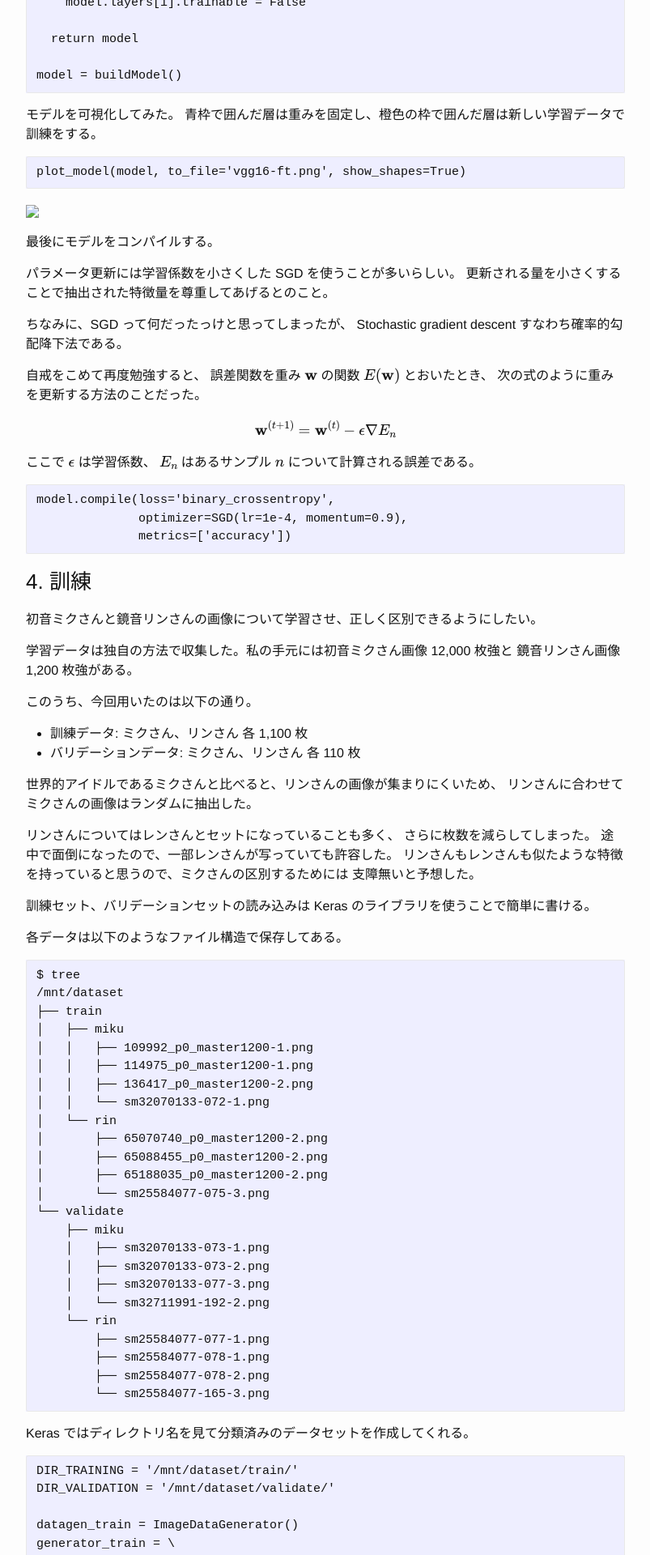
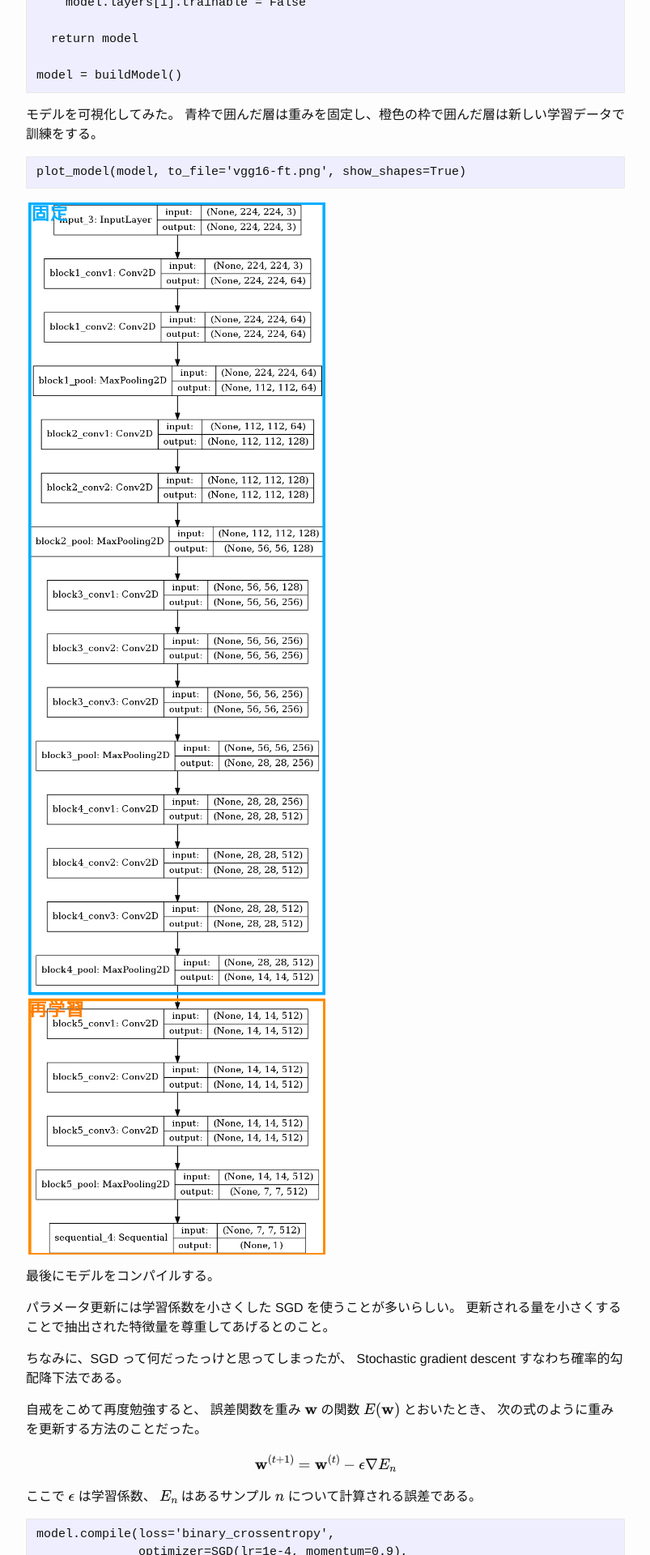
Before and after one commit to kikei/kikei.github.io, a Jekyll site: the page built from _posts/2018-08-07-vgg16-2.md, in a window 1280 px wide. Shown: the part 2253-4173 px from the top of the page at 81% size, without its empty margins (238-1041 px from the left). Built offline with Jekyll 4.4.1, drawn with Linux system fonts in a browser that asks for light colours; formulas are drawn with MathJax 3.

Commit message:
fix image url in the post for fine-tuning

````diff
--- a/_posts/2018-08-07-vgg16-2.md
+++ b/_posts/2018-08-07-vgg16-2.md
@@ -116,7 +116,7 @@ model = buildModel()
 plot_model(model, to_file='vgg16-ft.png', show_shapes=True)
 ```
 
-<img src="../images/plots/2018-08-07-vgg16-ft.png" width="50%" />
+<img src="/images/plots/2018-08-07-vgg16-ft.png" width="50%" />
 
 最後にモデルをコンパイルする。
 
@@ -231,11 +231,11 @@ hist = model.fit_generator(generator_train,
 20 エポックしか訓練していないが、バリデーション損失が横這いになっているので
 このままの手法だとほぼ限界の性能に達してしまっていると思われる。
 
-![図 4.1. Learning curve](../images/plots/2018-08-07-mikurin1_loss.png)
+![図 4.1. Learning curve](/images/plots/2018-08-07-mikurin1_loss.png)
 
 *図 4.1. Fine-tuning による学習曲線*
 
-![図 4.2. Accuracy](../images/plots/2018-08-07-mikurin1_acc.png)
+![図 4.2. Accuracy](/images/plots/2018-08-07-mikurin1_acc.png)
 
 *図 4.2. Fine-tuning による精度推移*
 
@@ -249,7 +249,7 @@ hist = model.fit_generator(generator_train,
 
 #### その1 ミクさん 正解！
 
-![Miku #1](../images/plots/2018-08-05-miku1.jpg)
+![Miku #1](/images/plots/2018-08-05-miku1.jpg)
 
 ```
 print('{pred:.5f}'.format(pred=pred[0,0]))
@@ -262,7 +262,7 @@ print('{pred:.5f}'.format(pred=pred[0,0]))
 
 #### その2 ミクさん 正解！
 
-![Miku #2](../images/plots/2018-08-05-miku2.jpg)
+![Miku #2](/images/plots/2018-08-05-miku2.jpg)
 
 ```
 print('{pred:.5f}'.format(pred=pred[1,0]))
@@ -275,7 +275,7 @@ print('{pred:.5f}'.format(pred=pred[1,0]))
 
 #### その3 ミクさん 正解！
 
-![Miku #3](../images/plots/2018-08-07-miku3.png)
+![Miku #3](/images/plots/2018-08-07-miku3.png)
 
 ```
 print('{pred:.5f}'.format(pred=pred[2,0]))
@@ -288,7 +288,7 @@ print('{pred:.5f}'.format(pred=pred[2,0]))
 
 #### その4 ミクさん 正解！
 
-![Miku #4](../images/plots/2018-08-07-miku4.jpg)
+![Miku #4](/images/plots/2018-08-07-miku4.jpg)
 
 ```
 print('{pred:.5f}'.format(pred=pred[3,0]))
@@ -301,7 +301,7 @@ print('{pred:.5f}'.format(pred=pred[3,0]))
 
 #### その5 リンさん 不正解
 
-![Rin #1](../images/plots/2018-08-07-rin1.jpg)
+![Rin #1](/images/plots/2018-08-07-rin1.jpg)
 
 ```
 print('{pred:.5f}'.format(pred=pred[4,0]))
@@ -317,7 +317,7 @@ print('{pred:.5f}'.format(pred=pred[4,0]))
 
 #### その6 リンさん 正解！
 
-![Rin #2](../images/plots/2018-08-07-rin2.jpg)
+![Rin #2](/images/plots/2018-08-07-rin2.jpg)
 
 ```
 print('{pred:.5f}'.format(pred=pred[5,0]))
@@ -330,7 +330,7 @@ print('{pred:.5f}'.format(pred=pred[5,0]))
 
 #### その7 リンさん 正解！
 
-![Rin #3](../images/plots/2018-08-07-rin3.jpg)
+![Rin #3](/images/plots/2018-08-07-rin3.jpg)
 
 ```
 print('{pred:.5f}'.format(pred=pred[6,0]))
@@ -343,7 +343,7 @@ print('{pred:.5f}'.format(pred=pred[6,0]))
 
 #### その8 リンさん 正解！
 
-![Rin #4](../images/plots/2018-08-07-rin4.jpg)
+![Rin #4](/images/plots/2018-08-07-rin4.jpg)
 
 ```
 print('{pred:.5f}'.format(pred=pred[7,0]))
@@ -372,16 +372,16 @@ $ y < 0.5 $ ならばミクさん判定、 $ y > 0.5 $ ならばリンさん判
 <table width="100%">
  <tr>
   <td>
-   <img width="100%" src="../images/plots/2018-08-07-miku1-grayscale.jpg" />
+   <img width="100%" src="/images/plots/2018-08-07-miku1-grayscale.jpg" />
   </td>
   <td>
-   <img width="100%" src="../images/plots/2018-08-07-miku2-grayscale.jpg" />
+   <img width="100%" src="/images/plots/2018-08-07-miku2-grayscale.jpg" />
   </td>
   <td>
-   <img width="100%" src="../images/plots/2018-08-07-miku3-grayscale.png" />
+   <img width="100%" src="/images/plots/2018-08-07-miku3-grayscale.png" />
   </td>
   <td>
-   <img width="100%" src="../images/plots/2018-08-07-miku4-grayscale.jpg" />
+   <img width="100%" src="/images/plots/2018-08-07-miku4-grayscale.jpg" />
   </td>
  </tr>
  <tr>
@@ -395,16 +395,16 @@ $ y < 0.5 $ ならばミクさん判定、 $ y > 0.5 $ ならばリンさん判
 <table width="100%">
  <tr>
   <td>
-   <img width="100%" src="../images/plots/2018-08-07-rin1-grayscale.jpg" />
+   <img width="100%" src="/images/plots/2018-08-07-rin1-grayscale.jpg" />
   </td>
   <td>
-   <img width="100%" src="../images/plots/2018-08-07-rin2-grayscale.jpg" />
+   <img width="100%" src="/images/plots/2018-08-07-rin2-grayscale.jpg" />
   </td>
   <td>
-   <img width="100%" src="../images/plots/2018-08-07-rin3-grayscale.jpg" />
+   <img width="100%" src="/images/plots/2018-08-07-rin3-grayscale.jpg" />
   </td>
   <td>
-   <img width="100%" src="../images/plots/2018-08-07-rin4-grayscale.jpg" />
+   <img width="100%" src="/images/plots/2018-08-07-rin4-grayscale.jpg" />
   </td>
  </tr>
  <tr>
````
